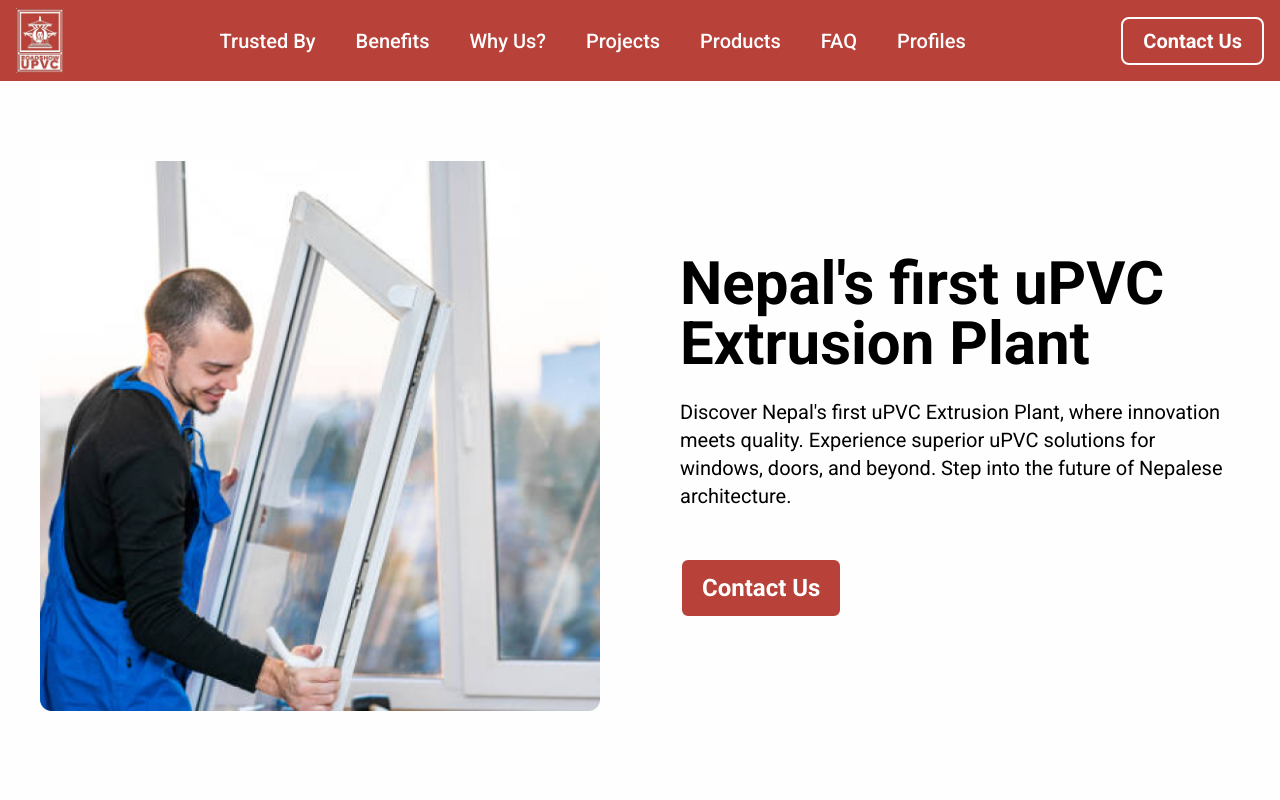
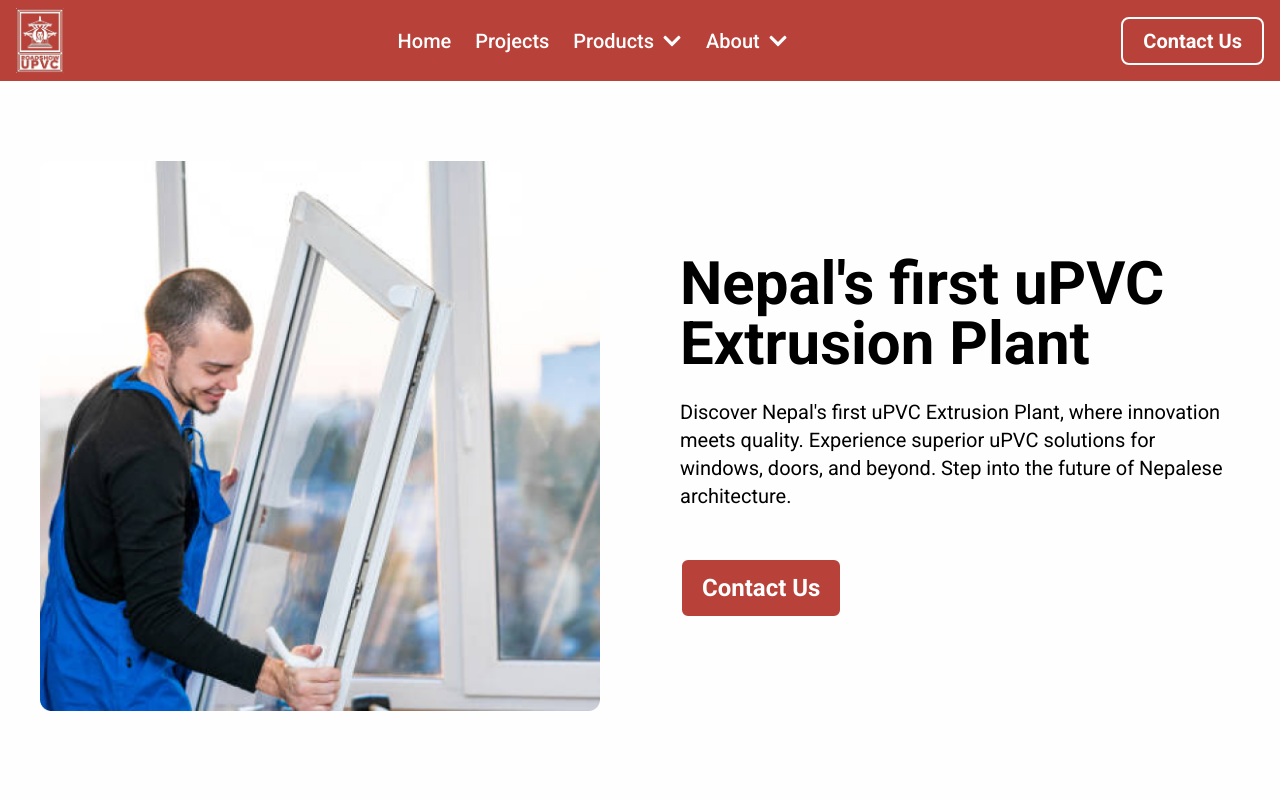
Before and after one commit to AryalKTM/upvc, a Next.js app: page / in a window 1280 px wide. Shown: the top 800 px of the page. Built offline with nearby package versions, Linux system fonts and the light colour scheme.

Commit message:
Minor Header Modifications

```diff
--- a/package.json
+++ b/package.json
@@ -24,6 +24,7 @@
     "react": "^18.2.0",
     "react-dom": "18.2.0",
     "react-hot-toast": "^2.4.1",
+    "react-icons": "^5.3.0",
     "sharp": "^0.32.1",
     "swiper": "^9.4.1",
     "tailwindcss": "3.3.2",
--- /dev/null
+++ b/src/app/components/Dropdown/Dropdown.tsx
@@ -0,0 +1,67 @@
+import { useState } from 'react';
+import { FaChevronDown } from 'react-icons/fa';
+
+type DropdownItem = {
+  label: string;
+  href?: string;
+  onClick?: () => void; // Optional click handler
+};
+
+type DropdownProps = {
+  label: string;
+  items: DropdownItem[];
+  close: () => void;
+};
+
+const Dropdown = ({ label, items, close }: DropdownProps) => {
+  const [isOpen, setIsOpen] = useState(false);
+
+  const toggleDropdown = () => {
+    setIsOpen(!isOpen);
+  };
+
+  return (
+    <li className="relative">
+      <button
+        className="flex items-center space-x-2 hover:text-gray-700"
+        onClick={toggleDropdown}
+      >
+        <span>{label}</span>
+        <FaChevronDown
+          className={`transition-transform ${isOpen ? 'rotate-180' : ''}`}
+        />
+      </button>
+      {isOpen && (
+        <ul
+          className="absolute left-0 mt-2 w-48 bg-white shadow-lg rounded-md py-2 z-50"
+        >
+          {items.map((item, index) => (
+            <li key={index} className="hover:bg-gray-100">
+              {item.onClick ? (
+                <button
+                  onClick={() => {
+                    item.onClick?.();
+                    close();
+                  }}
+                  className="block w-full text-left px-4 py-2 text-gray-700 hover:text-gray-900"
+                >
+                  {item.label}
+                </button>
+              ) : (
+                <a
+                  href={item.href}
+                  onClick={close}
+                  className="block px-4 py-2 text-gray-700 hover:text-gray-900"
+                >
+                  {item.label}
+                </a>
+              )}
+            </li>
+          ))}
+        </ul>
+      )}
+    </li>
+  );
+};
+
+export default Dropdown;
--- a/src/app/components/Header/Navigation.tsx
+++ b/src/app/components/Header/Navigation.tsx
@@ -1,36 +1,39 @@
+import Dropdown from '../Dropdown/Dropdown';
+
 type Props = {
-  close: () => void
-  togglePopUp?: () => void
-}
+  close: () => void;
+  togglePopUp?: () => void;
+};
+
 const Navigation = ({ close, togglePopUp }: Props) => {
+  const aboutItems = [
+    { label: 'Trusted By', href: '#trustedby' },
+    { label: 'Why Us?', href: '#why' },
+    { label: 'Benefits', href: '#benefits' },
+    { label: 'FAQs', href: '#faq' },
+  ];
+
+  const productItems = [
+    { label: 'Conservatories', href: '#products' },
+    { label: 'Doors', href: '#products' },
+    { label: 'Profiles', onClick: togglePopUp }, // Handle Profiles with popup
+    { label: 'Skylights', href: '#products' },
+    { label: 'Structural Glazing', href: '#products' },
+    { label: 'Windows', href: '#products' },
+  ];
+
   return (
-    <>
-      <li onClick={() => close()}>
-        <a href="#trustedby"> Trusted By</a>
+    <ul className="flex space-x-6 items-center">
+      <li onClick={() => close()} className="hover:text-gray-700">
+        <a href="#home">Home</a>
       </li>
-      <li onClick={() => close()}>
-        <a href="#benefits"> Benefits</a>
+      <li onClick={() => close()} className="hover:text-gray-700">
+        <a href="#projects">Projects</a>
       </li>
-      <li onClick={() => close()}>
-        <a href="#why"> Why Us?</a>
-      </li>
-      <li onClick={() => close()}>
-        <a href="#projects"> Projects</a>
-      </li>
-      <li onClick={() => close()}>
-        <a href="#products"> Products</a>
-      </li>
-      <li onClick={() => close()}>
-        <a href="#faq"> FAQ</a>
-      </li>
-      <li
-        className="cursor-pointer"
-        onClick={() => togglePopUp && togglePopUp()}
-      >
-        Profiles
-      </li>
-    </>
-  )
-}
+      <Dropdown label="Products" items={productItems} close={close} />
+      <Dropdown label="About" items={aboutItems} close={close} />
+    </ul>
+  );
+};
 
-export default Navigation
+export default Navigation;
```
Also changed, not shown: 1 other file (tests, documents, lock files or other folders).
